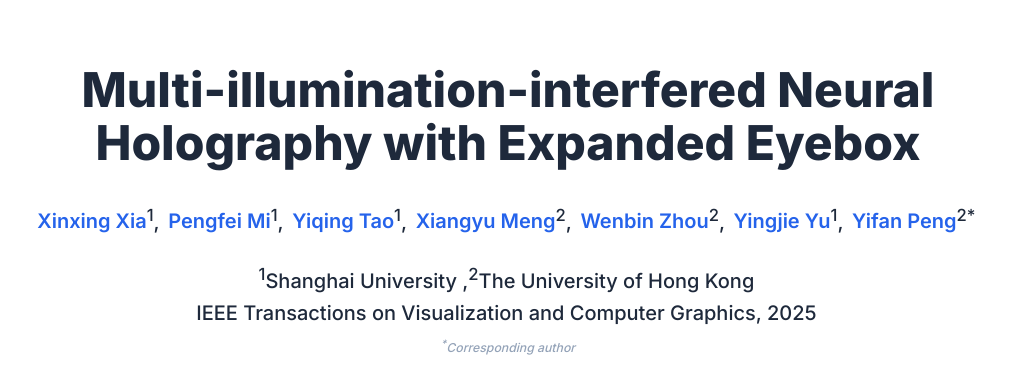
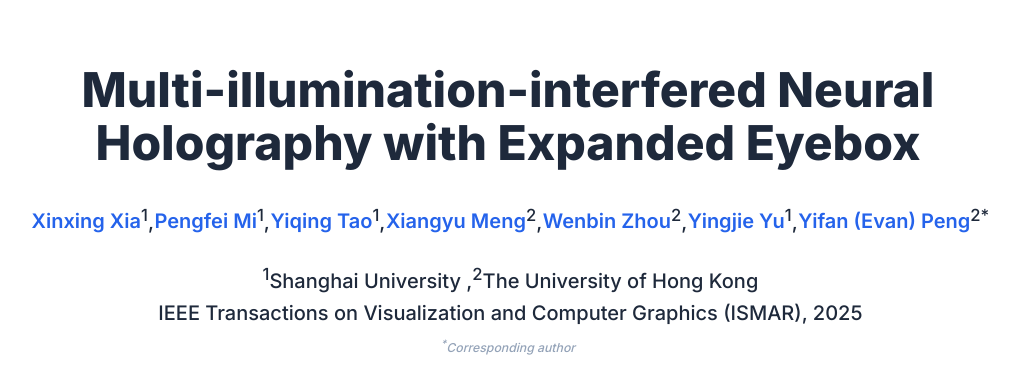
Before and after one commit to urimoo/urimoo.github.io, a plain HTML site: page TVCG2025/index.html in a window 1280 px wide. Shown: the top 382 px of the page, without its empty margins (132-1151 px from the left). Drawn offline with nearby package versions, Linux system fonts and the light colour scheme; some icons are missing.

Commit message:
author name

```diff
--- a/TVCG2025/index.html
+++ b/TVCG2025/index.html
@@ -215,13 +215,13 @@
                                   <a href="https://auto.shu.edu.cn/info/1343/11077.htm" target="_blank">Yingjie Yu</a><sup>1</sup>,
                               </span>
                               <span class="author-block">
-                                  <a href="https://www.eee.hku.hk/~evanpeng/" target="_blank">Yifan Peng</a><sup>2</sup><sup>*</sup>
+                                  <a href="https://www.eee.hku.hk/~evanpeng/" target="_blank">Yifan (Evan) Peng</a><sup>2</sup><sup>*</sup>
                               </span>
                           </div>
 
                           <div class="is-size-5 publication-authors">
                               <!-- TODO: Replace with your institution and conference/journal info -->
-                              <span class="author-block"><sup>1</sup>Shanghai University ,<sup>2</sup>The University of Hong Kong<br>IEEE Transactions on Visualization and Computer Graphics, 2025</span>
+                              <span class="author-block"><sup>1</sup>Shanghai University ,<sup>2</sup>The University of Hong Kong<br>IEEE Transactions on Visualization and Computer Graphics (ISMAR), 2025</span>
                               <!-- TODO: Remove this line if no equal contribution -->
                               <span class="eql-cntrb"><small><br><sup>*</sup>Corresponding author</small></span>
                           </div>
--- a/TVCG2025/static/css/index.css
+++ b/TVCG2025/static/css/index.css
@@ -205,7 +205,7 @@ body {
 
 .author-block {
   display: inline-block;
-  margin-right: 0.2rem;
+  margin-right: -0.3rem;
 }
 
 .publication-banner img {
```
